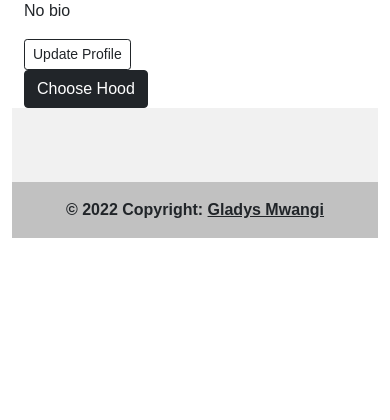
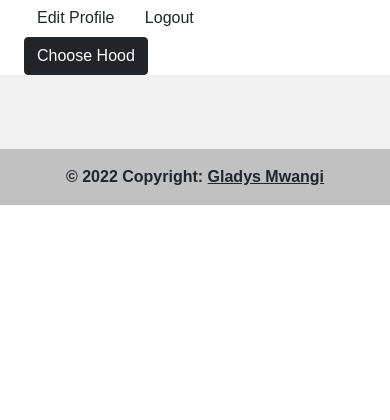
Before and after one commit to gladys-gg/neighborhood, a Django app: page /user/ in a window 390 px wide. Shown: the part 373-793 px from the top of the page. Run offline with Django 4.2, Linux system fonts and the light colour scheme; some libraries are stand-ins or nearby versions; some web fonts are replaced.

Commit message:
Edited the profile

```diff
--- a/hood/templates/profile.html
+++ b/hood/templates/profile.html
@@ -1,41 +1,27 @@
 
-{%extends 'base.html'%}
+{% extends 'base.html' %}
+{% load static %}
 {% block content %}
-{{block.super}}
-<div class="container" id="profile">
+        <div class="container">
 
+
+            <div class="profile ">
             <div class="row">
-    <div class="col-md-1"></div>
-    <div class="col-md-6">
-        <div class="profilebtn">
+
+                <div class="col-md-4 profile-image">
                     {% if profile.profile_pic%}
-        <img src="{{profile.profile_pic.url}}" alt="" height="300px" class="img-responsive" width="100%"
-            style="border-radius: 50%;">
+                    <img src="{{profile.profile_pic.url}}" alt="" style="width: 200px; height: 200px;">
                     {%else%}
                     <img src="https://img.lovepik.com/free-png/20210923/lovepik-cute-girl-avatar-png-image_401231841_wh1200.png" alt=""
                     height="300px" class="img-responsive" width="100%" style="border-radius: 25%;">
                 {%endif%}
-
-        {% if profile.bio%}
-        <p>{{profile.bio}}</p>
-        {%else%}
-        <p>No bio</p>
-        {%endif%}
-    </div>
-        <div class="update">
-            <button type="button" id="updatebtn" class="btn btn-outline-dark btn-sm" data-toggle="modal"
-            data-target="#updateprofile">Update Profile</button>
                 </div>
 
+                <div class="profile-user-settings col">
 
-
-    </div>
-    <div class="col-md-5"></div>
-
-
-
-</div>
-<div class="row">
+                    <a style="text-decoration: none;" href="{% url 'editprofile' %}" class="btn profile-edit-btn">Edit Profile</a>
+                    <a style="text-decoration: none;" href="{% url 'sign-out' %}" class="btn profile-edit-btn">Logout</a>
+                    <br>
 
                     <div class="col-md-4">
                         {% if user.profile.neighbourhood %}
@@ -45,10 +31,27 @@
                         {% endif %}
 
                     </div>
-    <div class="col-md-4">
+                    {% if profile.bio %}
+                    <p><span class="profile-real-name"></span>◉Bio: {{mtaani.profile.bio}}</p>
+                    {% endif %}
+
+
+
+
+
+
 
             </div>
-    <div class="col-md-4"></div>
+            </div>
+
+
+
 
             </div>
+            <!-- End of profile section -->
+
+        </div>
+        <!-- End of container -->
+
+    </header>
 {% endblock %}
--- a/hood/views.py
+++ b/hood/views.py
@@ -33,7 +33,7 @@ def EditProfile(request):
     profile = Profile.objects.get(user_id=user)
 
     if request.method == "POST":
-        form = ProfileForm(request.POST, request.FILES, instance=request.user.profile)
+        form = UpdateProfileForm(request.POST, request.FILES, instance=request.user.profile)
         if form.is_valid():
             profile.profile_pic = form.cleaned_data.get('profile_pic')
             profile.fullname = form.cleaned_data.get('fullname')
@@ -41,9 +41,9 @@ def EditProfile(request):
             profile.url = form.cleaned_data.get('url')
             profile.bio = form.cleaned_data.get('bio')
             profile.save()
-            return redirect('profile', profile.user.username)
+            return redirect('profile', profile.user.id)
     else:
-        form = ProfileForm(instance=request.user.profile)
+        form = UpdateProfileForm(instance=request.user.profile)
 
     context = {
         'form':form,
@@ -153,6 +153,4 @@ def register(request):
     return render(request, 'registration/sign-up.html', context)
 
 def signout(request):
-    logout(request)
-
     return redirect('index')
```
Lines whose indentation alone changed are shown as unchanged.
